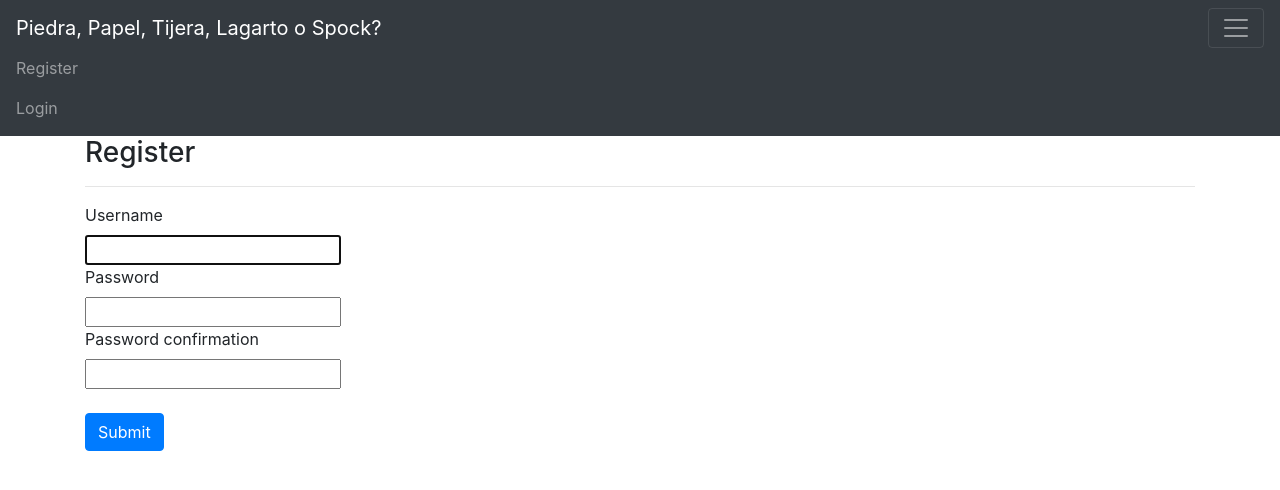
After one commit to marulo30/RPSLS_game, a Django app: page /registro/ in a window 1280 px wide. The commit adds this page. Shown: the top 490 px of the page. Run offline with Django 3.2, Linux system fonts and the light colour scheme; some libraries are stand-ins or nearby versions.

Commit message:
commit login and register

```diff
--- a/juego_pptls/models.py
+++ b/juego_pptls/models.py
@@ -3,4 +3,5 @@ from __future__ import unicode_literals
 
 from django.db import models
 
+
 # Create your models here.
--- a/juego_pptls/templates/juego_pptls/base.html
+++ b/juego_pptls/templates/juego_pptls/base.html
@@ -11,28 +11,23 @@
 </head>
 <body>
     <nav class="navbar navbar-dark bg-dark" role="navigation">
-        <div class="container">
-            <div class="navbar-header">
-                <a class="navbar-brand">Piedra, Papel, Tijera, Lagarto o Spock?</a>
-            </div>
-            <div class="collapse navbar-collapse" id="navbarSupportContent">
-                <ul class="navbar-nav mr-auto">
-                    {% if request.user.is_authenticated %}
-                        <li class="nav-item">
-                          <a class="nav-link" href="/lobby/">Lobby</a></li>
-                        <li class="nav-item">
-                          ><a class="nav-link" href="/logout/">Logout</a></li>
-                    {% else %}
-                        <li class="nav-item">
-                          ><a class="nav-link" href="/register/">Register</a></li>
-                        <li class="nav-item">
-                          ><a class="nav-link" href="/login/">Login</a></li>
-                    {% endif %}
-                </ul>
+        <a class="navbar-brand">Piedra, Papel, Tijera, Lagarto o Spock?</a>
+        <button class="navbar-toggler" type="button" data-toggle="collapse" data-target="#navbarNav" aria-controls="navbarNav" aria-expanded="false" aria-label="Toggle navigation">
+            <span class="navbar-toggler-icon"></span>
+        </button>
+        <div class="colapse navbar-collapse" id="navbarNav">
+            <div class="navbar-nav">
                 {% if request.user.is_authenticated %}
-                <p class="navbar-text pull-right">Hi, {{ request.user }}</p>
+                    <a class="nav-link" href="/lobby/">Lobby</a></li>
+                    <a class="nav-link" href="/logout/">Logout</a></li>
+                {% else %}
+                    <a class="nav-link" href="/registro/">Register</a></li>
+                    <a class="nav-link" href="/login/">Login</a></li>
                 {% endif %}
             </div>
+            {% if request.user.is_authenticated %}
+            <p class="navbar-text pull-right">Hi, {{ request.user }}</p>
+            {% endif %}
         </div>
     </nav>
     <div class="container" style="margin-bottom:50px;">
--- /dev/null
+++ b/juego_pptls/templates/juego_pptls/registro.html
@@ -0,0 +1,36 @@
+{% extends "juego_pptls/base.html" %}
+
+{% block main_content %}
+<div class="row">
+    <div class="col-lg-12">
+        <h3>Register</h3>
+        <hr>
+        <form action="#" method="POST">
+            {% csrf_token %}
+            <fieldset>
+                {% for field in form %} {% if field.errors %}
+                <div class="control-group error">
+                    <label class="control-label">{{ field.label }}</label>
+                    <div class="controls">{{ field }}
+                        <span class="help-inline">
+                            {% for error in  field.errors %}{{ error }}{% endfor %}
+                        </span>
+                    </div>
+                </div>
+                {% else %}
+                <div class="control-group">
+                    <label class="control-label">{{ field.label }}</label>
+                    <div class="controls">{{ field }}
+
+                    </div>
+                </div>
+                {% endif %} {% endfor %}
+            </fieldset>
+            <br>
+            <div class="form-actions">
+                <button type="submit" class="btn btn-primary">Submit</button>
+            </div>
+        </form>
+    </div>
+</div>
+{% endblock %}
--- a/juego_pptls/views.py
+++ b/juego_pptls/views.py
@@ -1,10 +1,29 @@
 # -*- coding: utf-8 -*-
 from __future__ import unicode_literals
+
+from django.views.generic import CreateView, TemplateView
+from django.contrib.auth.forms import UserCreationForm
+from django.contrib.auth import authenticate, login
 
 from django.shortcuts import render
 
 from random import choice
 
+
+class HomeView(TemplateView):
+	template_name = 'juego_pptls/home.html'
+
+class CreateUserView(CreateView):
+	template_name = 'juego_pptls/registro.html'
+	form_class = UserCreationForm
+	success_url = '/'
+
+	def form_valid(self, form):
+		valid = super(CreateUserView, self).form_valid(form)
+		username, password = form.cleaned_data['username'], form.cleaned_data['password1']
+		new_user = authenticate(username=username, password=password)
+		login(self.request, new_user)
+		return valid
 
 # Create your views here.
 def juegoPptls(request):
--- a/pruebaPPTLS/urls.py
+++ b/pruebaPPTLS/urls.py
@@ -15,8 +15,16 @@ Including another URLconf
 """
 from django.conf.urls import url, include
 from django.contrib import admin
+from juego_pptls.views import *
+from django.contrib.auth.views import login, logout
+
 
 urlpatterns = [
     url(r'^admin/', admin.site.urls),
+    url(r'^registro/', CreateUserView.as_view()),
+    url(r'^login/$', login, {'template_name': 'juego_pptls/login.html'}),
+    url(r'^logout/$', logout, {'next_page': '/'}),
+    url(r'^$', HomeView.as_view()),
+
     url(r'^juego/', include('juego_pptls.urls'))
 ]
```
Also changed, not shown: juego_pptls/templates/juego_pptls/home.html (added, +10 -0 lines), juego_pptls/templates/juego_pptls/login.html (added, +39 -0 lines), db.sqlite3, 10 other files.
